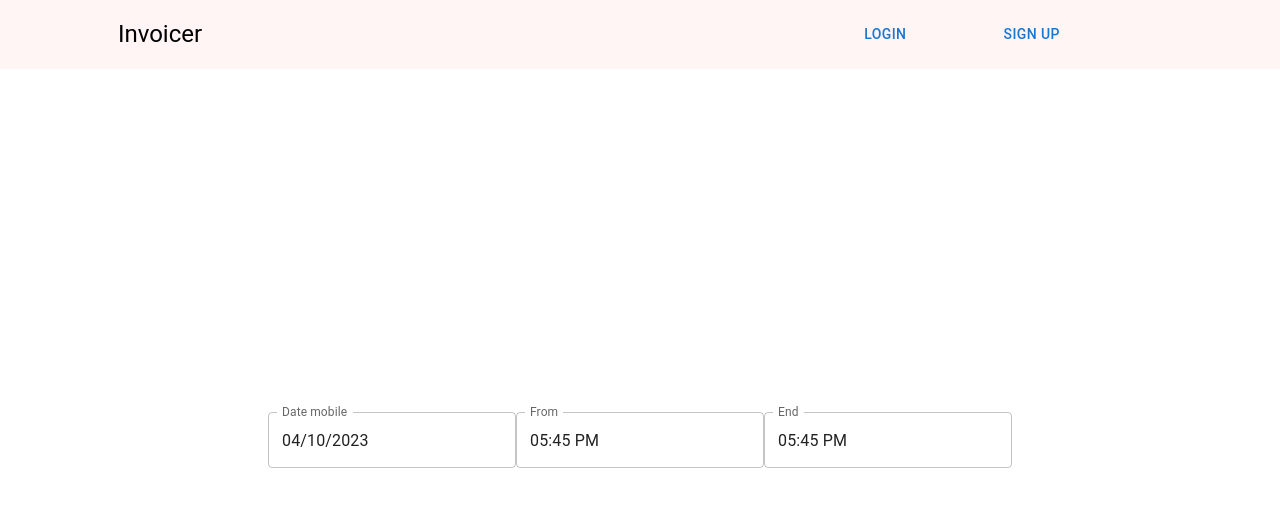
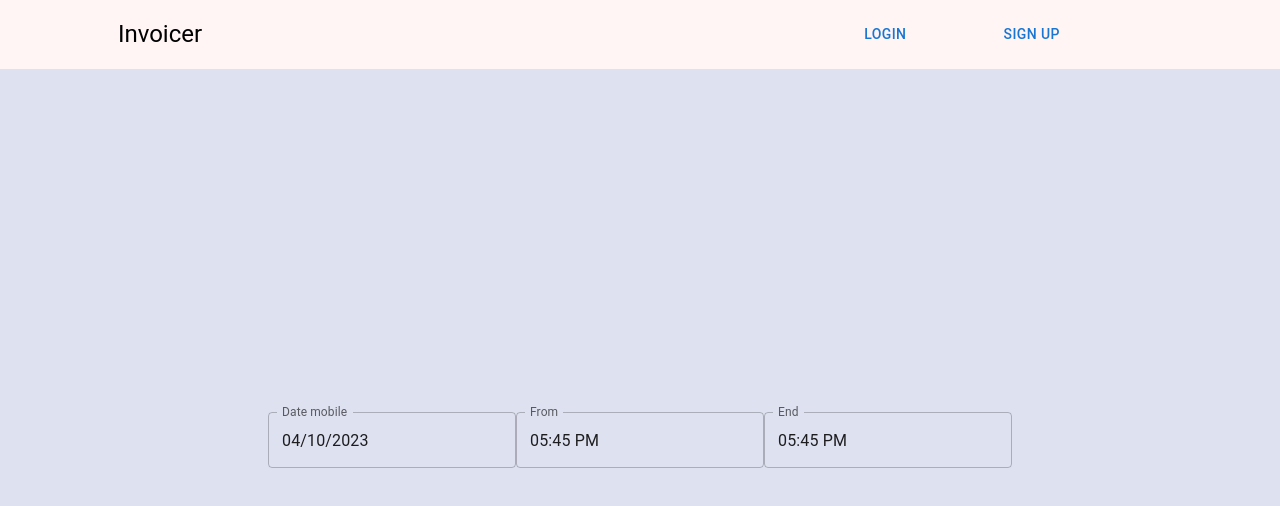
Before and after one commit to tenmusu007/invoice-app, a Next.js app: page / in a window 1280 px wide. Shown: the top 506 px of the page. Built offline with nearby package versions, Linux system fonts and the light colour scheme; no server answers.

Commit message:
Modify background color

```diff
--- a/styles/styles.css
+++ b/styles/styles.css
@@ -1,4 +1,4 @@
 body {
-  background-color: '#B8C1EC';
-  margin: 0
+  margin: 0;
+  background-color: rgb(222, 225, 240);
 }
```
Also changed, not shown: .eslintrc.json.
